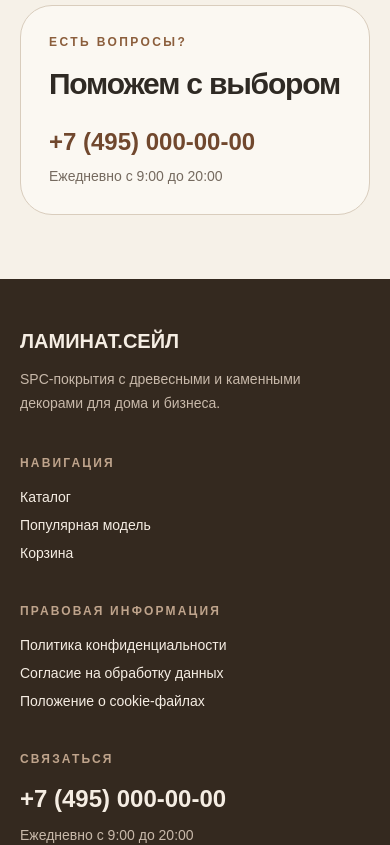
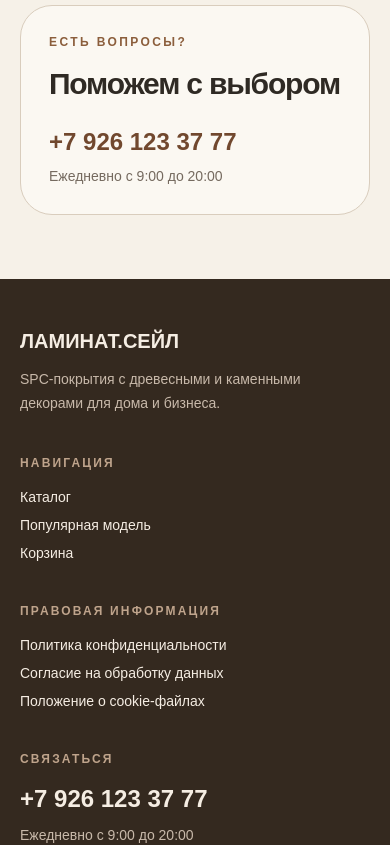
Before and after one commit to novokshonovpv/laminat-sale, a Next.js app: page / in a window 390 px wide. Shown: the part 8460-9305 px from the top of the page. Built offline with nearby package versions, Linux system fonts and the light colour scheme.

Commit message:
fix: update contact phone

```diff
--- a/src/app/page.tsx
+++ b/src/app/page.tsx
@@ -2,6 +2,7 @@ import Image from "next/image";
 import Link from "next/link";
 import { ProductCard } from "@/components/product-card";
 import { SelectionHelpDialog } from "@/components/selection-help-dialog";
+import { legalDetails } from "@/data/legal";
 import { getProductSlug, products } from "@/data/products";
 import { assetPath } from "@/lib/asset-path";
 
@@ -82,7 +83,7 @@ export default function Home() {
 
       <section className="bg-[#3e3228] text-[#f7efe5]"><div className="mx-auto grid max-w-[1440px] gap-10 px-5 py-16 sm:px-8 lg:grid-cols-[0.8fr_1.2fr] lg:px-12"><div><p className="text-xs font-semibold uppercase tracking-[0.2em] text-[#c9aa8c]">Без лишних посредников</p><h2 className="mt-3 text-3xl font-semibold tracking-[-0.045em] sm:text-4xl">Почему у нас выгодно</h2><p className="mt-4 max-w-sm text-sm leading-6 text-[#cfc0b2]">Работаем напрямую с производством и поддерживаем складской запас в Смоленске.</p></div><div className="grid gap-px overflow-hidden rounded-3xl bg-white/15 sm:grid-cols-2">{[["01","Прямой контракт с заводом"],["02","Цена без посреднической наценки"],["03","Ламинат в наличии в Смоленске"],["04","Помощь с расчётом и подбором"]].map(([n,t])=><div key={n} className="bg-[#493b30] p-6"><span className="text-xs text-[#c9aa8c]">{n}</span><h3 className="mt-4 text-lg font-semibold">{t}</h3></div>)}</div></div></section>
 
-      <section id="delivery" className="mx-auto grid max-w-[1440px] gap-8 px-5 py-16 sm:px-8 sm:py-20 lg:grid-cols-2 lg:px-12"><div className="rounded-[2rem] bg-[#d8c09e] p-7 sm:p-10"><p className="text-xs font-semibold uppercase tracking-[0.2em] text-[#75543c]">Склад в Смоленске</p><h2 className="mt-4 text-3xl font-semibold tracking-[-0.04em]">Заберите сегодня или закажите доставку</h2><p className="mt-4 max-w-md text-sm leading-6 text-[#6c5a4b]">Популярные модели уже в наличии. Согласуем удобный день доставки по Смоленску и области.</p></div><div className="rounded-[2rem] border border-[#d9cdbd] bg-[#fbf8f2] p-7 sm:p-10"><p className="text-xs font-semibold uppercase tracking-[0.2em] text-[#8b5e3c]">Есть вопросы?</p><h2 className="mt-4 text-3xl font-semibold tracking-[-0.04em]">Поможем с выбором</h2><a href="tel:+74950000000" className="mt-6 block text-2xl font-semibold text-[#71482e]">+7 (495) 000-00-00</a><p className="mt-2 text-sm text-[#756a5f]">Ежедневно с 9:00 до 20:00</p></div></section>
+      <section id="delivery" className="mx-auto grid max-w-[1440px] gap-8 px-5 py-16 sm:px-8 sm:py-20 lg:grid-cols-2 lg:px-12"><div className="rounded-[2rem] bg-[#d8c09e] p-7 sm:p-10"><p className="text-xs font-semibold uppercase tracking-[0.2em] text-[#75543c]">Склад в Смоленске</p><h2 className="mt-4 text-3xl font-semibold tracking-[-0.04em]">Заберите сегодня или закажите доставку</h2><p className="mt-4 max-w-md text-sm leading-6 text-[#6c5a4b]">Популярные модели уже в наличии. Согласуем удобный день доставки по Смоленску и области.</p></div><div className="rounded-[2rem] border border-[#d9cdbd] bg-[#fbf8f2] p-7 sm:p-10"><p className="text-xs font-semibold uppercase tracking-[0.2em] text-[#8b5e3c]">Есть вопросы?</p><h2 className="mt-4 text-3xl font-semibold tracking-[-0.04em]">Поможем с выбором</h2><a href={legalDetails.contactPhoneHref} className="mt-6 block text-2xl font-semibold text-[#71482e]">{legalDetails.contactPhone}</a><p className="mt-2 text-sm text-[#756a5f]">Ежедневно с 9:00 до 20:00</p></div></section>
     </>
   );
 }
--- a/src/components/site-footer.tsx
+++ b/src/components/site-footer.tsx
@@ -8,7 +8,7 @@ export function SiteFooter() {
         <div><p className="text-xl font-semibold">ЛАМИНАТ.СЕЙЛ</p><p className="mt-3 max-w-xs text-sm leading-6 text-[#c8b9aa]">SPC-покрытия с древесными и каменными декорами для дома и бизнеса.</p></div>
         <div><p className="text-xs font-semibold uppercase tracking-[0.18em] text-[#bfa48c]">Навигация</p><div className="mt-4 flex flex-col gap-2 text-sm"><Link href="/catalog">Каталог</Link><Link href="/product/spc-804-dub-medovyy">Популярная модель</Link><Link href="/cart">Корзина</Link></div></div>
         <div><p className="text-xs font-semibold uppercase tracking-[0.18em] text-[#bfa48c]">Правовая информация</p><div className="mt-4 flex flex-col gap-2 text-sm"><Link href="/privacy">Политика конфиденциальности</Link><Link href="/personal-data-consent">Согласие на обработку данных</Link><Link href="/cookies">Положение о cookie-файлах</Link></div></div>
-        <div className="md:text-right"><p className="text-xs font-semibold uppercase tracking-[0.18em] text-[#bfa48c]">Связаться</p><a className="mt-4 block text-2xl font-semibold" href="tel:+74950000000">+7 (495) 000-00-00</a><p className="mt-2 text-sm leading-6 text-[#c8b9aa]">Ежедневно с 9:00 до 20:00</p></div>
+        <div className="md:text-right"><p className="text-xs font-semibold uppercase tracking-[0.18em] text-[#bfa48c]">Связаться</p><a className="mt-4 block text-2xl font-semibold" href={legalDetails.contactPhoneHref}>{legalDetails.contactPhone}</a><p className="mt-2 text-sm leading-6 text-[#c8b9aa]">Ежедневно с 9:00 до 20:00</p></div>
       </div>
       <div className="border-t border-white/10"><div className="mx-auto max-w-[1440px] px-5 py-5 text-xs leading-5 text-[#a9998b] sm:px-8 lg:px-12">© 2026 ЛАМИНАТ.СЕЙЛ · {legalDetails.operatorShortName} · ИНН {legalDetails.inn} · ОГРНИП {legalDetails.registrationNumber}</div></div>
     </footer>
--- a/src/data/legal.ts
+++ b/src/data/legal.ts
@@ -6,6 +6,7 @@ export const legalDetails = {
   inn: "672707561598",
   registrationNumber: "324670000018304",
   privacyEmail: "67@67moto.ru",
-  contactPhone: "+7 (993) 883-14-77",
+  contactPhone: "+7 926 123 37 77",
+  contactPhoneHref: "tel:+79261233777",
   siteAddress: "https://laminat.sale",
 };
```
